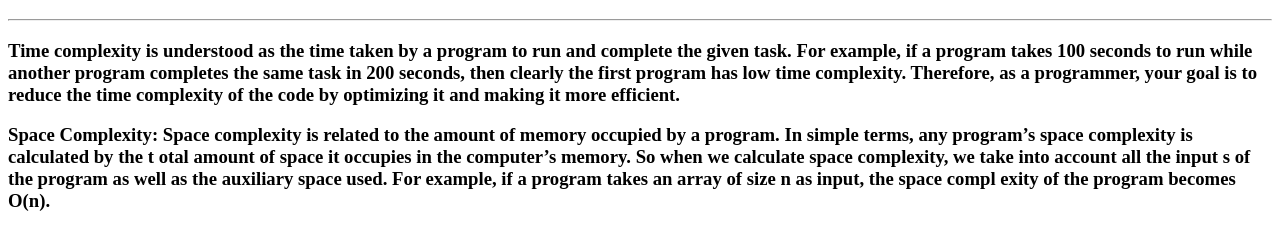
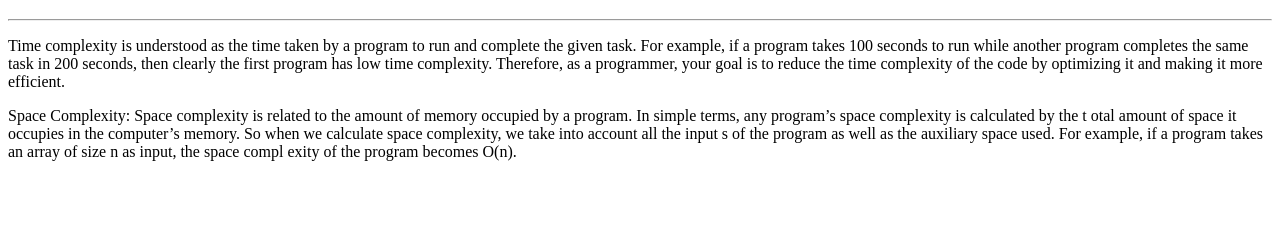
Before and after one commit to acciojob/time-and-space-complexity-st23202, a website: page main.html in a window 1280 px wide. Shown: the part 61-310 px from the top of the page. Drawn offline with Linux system fonts and the light colour scheme.

Commit message:
created a submission

```diff
--- a/main.html
+++ b/main.html
@@ -9,18 +9,18 @@
 <body>
 	<h1>Time and Space Complexity</h1>
 	<hr>
-	<h3>Time complexity is understood as the time taken by a program to run and
+	<p>Time complexity is understood as the time taken by a program to run and
 		complete the given task. For example, if a program takes 100 seconds to
 		run while another program completes the same task in 200 seconds, then
 		clearly the first program has low time complexity. Therefore, as a
 		programmer, your goal is
 		to reduce the time complexity of the code by optimizing it and making
-		it more efficient.</h3>
+		it more efficient.</p>
 
-	<h3>Space Complexity: Space complexity is related to the amount of memory occupied by a program. In simple terms, any program’s space complexity is calculated by the t
+	<p>Space Complexity: Space complexity is related to the amount of memory occupied by a program. In simple terms, any program’s space complexity is calculated by the t
 		otal amount of space it occupies in the computer’s memory. So when we calculate space complexity, we take into account all the input
 		s of the program as well as the auxiliary space used. For example, if a program takes an array of size n as input, the space compl
-		exity of the program becomes O(n).</h3>
+		exity of the program becomes O(n).</p>
 
 	<!-- the entire body must be written by student -->
     <script type="text/javascript" src="./script.js">
```
